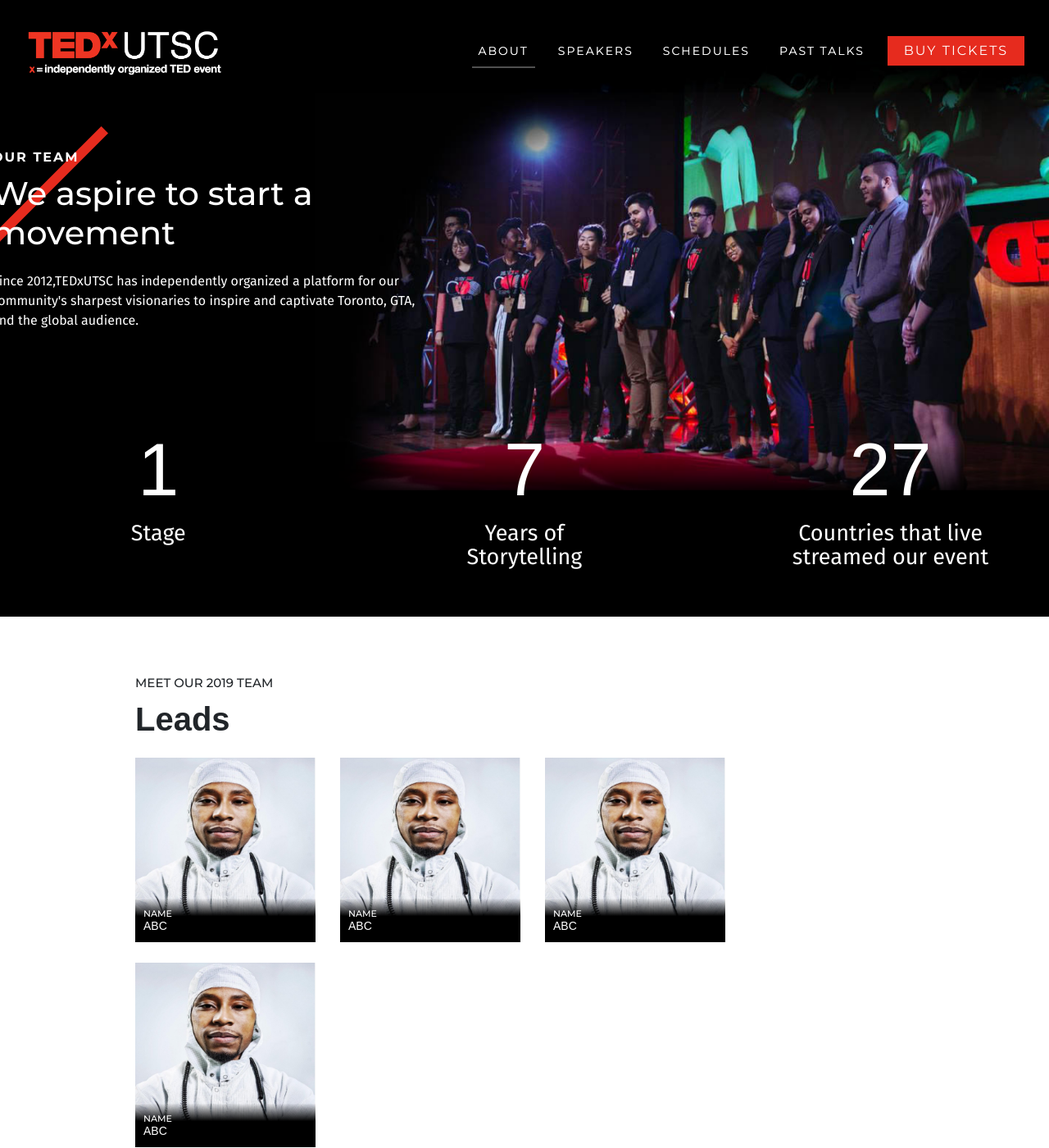
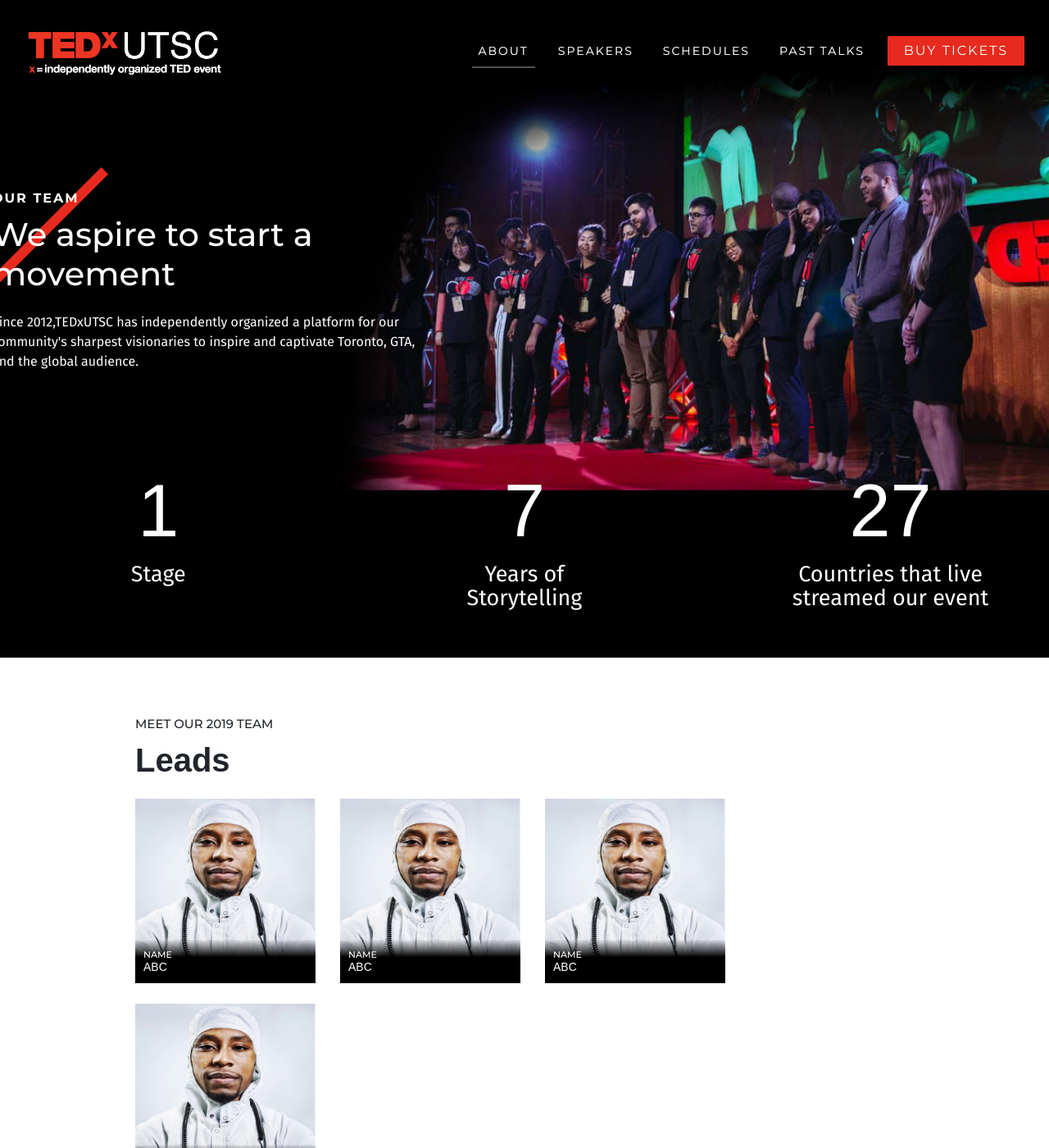
Before and after one commit to junthehacker/tedxutsc, a Jekyll site: the page built from about.html, in a window 1280 px wide and 1400 px high. Shown: the whole window at 82% size. Built offline with Jekyll 4.4.1, drawn with Linux system fonts in a browser that asks for light colours; nearby versions of some CDN libraries.

Commit message:
Fixed the little gradient problem

```diff
--- a/_sass/_about.scss
+++ b/_sass/_about.scss
@@ -25,6 +25,7 @@
     width: 220px;
     margin: 15px;
   }
+
   &__border{
     padding-left: 165px;
     padding-right: 165px;
@@ -97,10 +98,10 @@
     margin-top: 100px;
     background: linear-gradient(to bottom, rgba(0, 0, 0, 0) 11%, black 47%, black 65%, black 92%, black 96%);
   }
-
 }
 .home__header__about .feature-row--right {
   margin-top: 180px;
+  background: linear-gradient(to bottom, rgba(0, 0, 0, 0) 90%, black 47%, black 65%, black 73%, black 80%);
 }
 .feature-row {
   font-weight: 500;
@@ -109,6 +110,7 @@
   width: 100%;
   padding: 0px;
   padding-bottom: 50px;
+  padding-top: 50px;
 }
 .feature-row--right__image__about{
     position: fixed;
```
